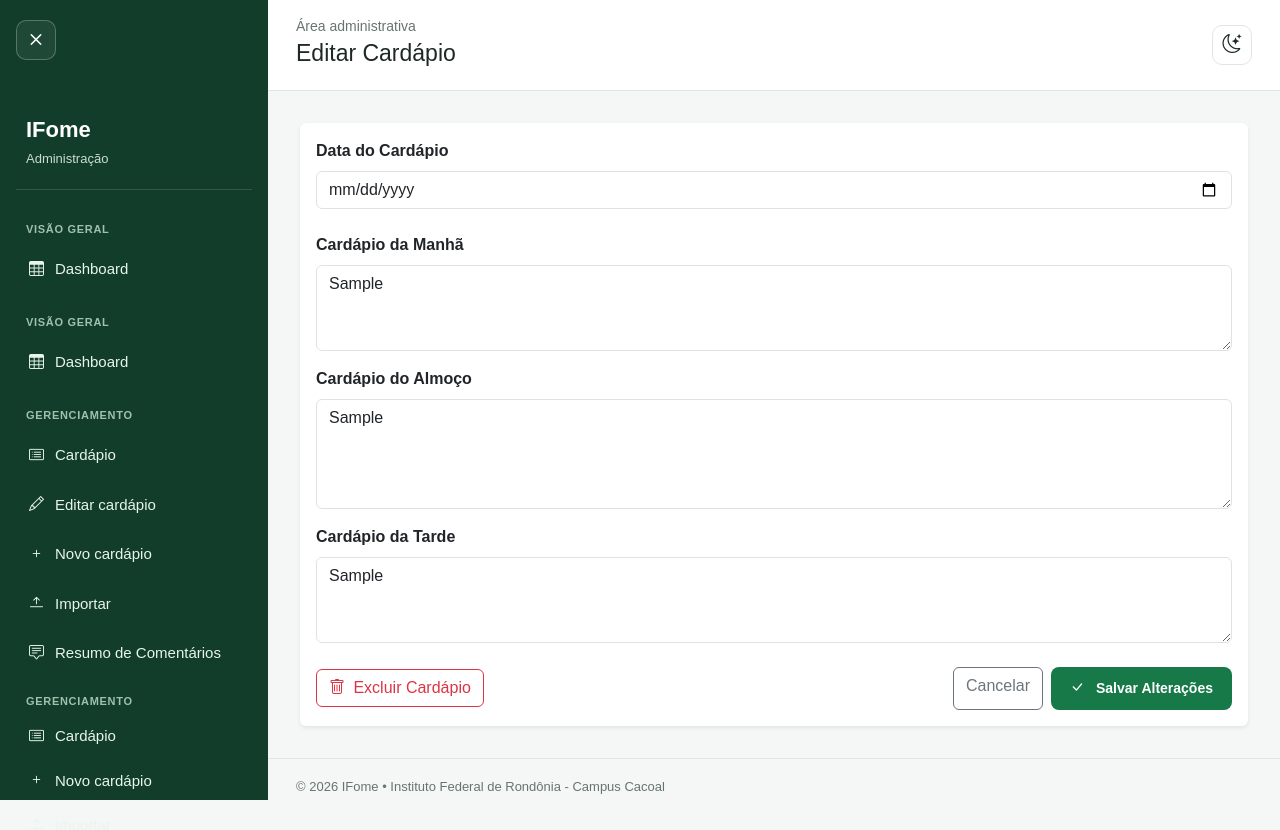
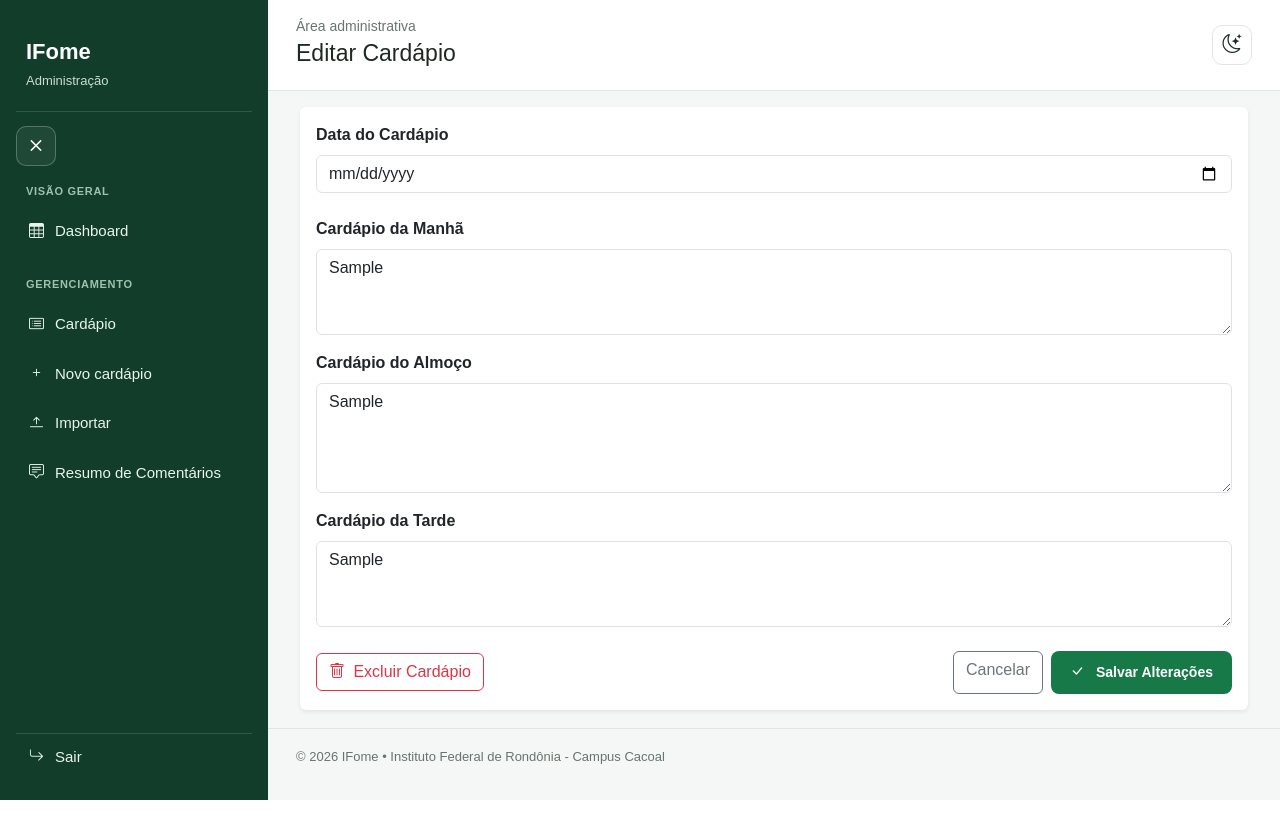
Before and after one commit to jtruazelli/IFome-Django, a Django app: page /administracao/cardapios/1/editar/ in a window 1280 px wide. After the commit the page ends 800 px from the top, so only its background shows below. Run offline with Django 5.2, Linux system fonts and the light colour scheme; tables that the repository leaves empty hold one stand-in row (values such as "Sample post").

Commit message:
atulizar main

```diff
--- a/templates/base_adm.html
+++ b/templates/base_adm.html
@@ -1,72 +1,54 @@
+{% load static %}
 <!DOCTYPE html>
-{% load static %}
 <html lang="pt-br">
 <head>
     <meta charset="UTF-8">
     <meta name="viewport" content="width=device-width, initial-scale=1.0">
-    <!-- <link rel="shortcut icon" href="img/logoIF/logo-if.png" type="image/x-icon"> -->
-    <title>{% block title %} {% endblock %}</title>
+    <title>{% block title %}IFome - Administração{% endblock %}</title>
 
-    <!-- Bootstrap 5.3 CSS via CDN -->
+    <!-- Bootstrap 5.3 CSS -->
     <link href="https://cdn.jsdelivr.net/npm/bootstrap@5.3.3/dist/css/bootstrap.min.css" rel="stylesheet">
-
-    <!-- Bootstrap Icons via CDN -->
+    <!-- Bootstrap Icons -->
     <link rel="stylesheet" href="https://cdn.jsdelivr.net/npm/bootstrap-icons@1.11.3/font/bootstrap-icons.min.css">
 
-    <!-- Meu Css -->
+    <!-- CSS Customizado -->
     <link rel="stylesheet" href="{% static 'css/base/base_adm.css' %}">
     <link rel="stylesheet" href="{% static 'css/base/base.css' %}">
-    <link rel="stylesheet" href="{% static 'css/base/componentes_adm.css' %}">
-
-    {% block extra_css %}
-    {% endblock %}
-
+    {% block extra_css %}{% endblock %}
 </head>
 <body>
-    <div class="app-shell">
+<div class="layout-adm">
     <aside class="sidebar" id="sidebar">
-            <div class="sidebar-topo">
-                <!--  <img src="{% static 'img/logoIF/logo-ifro-cacoal.png' %}" alt="Logo do Instituto Federal de Rondônia campus Cacoal"> -->
-
-                <button id="closeSidebar" class="botao-fechar-menu" type="button" aria-label="Recolher menu lateral" title="Recolher menu"><i class="bi bi-x"></i></button>
-            </div>
-
+        <div class="sidebar-header">
             <div class="nome-sistema">
                 <strong>IFome</strong>
                 <span>Administração</span>
             </div>
+            <button id="closeSidebar" class="botao-fechar-menu" type="button" aria-label="Recolher menu lateral" title="Recolher menu"><i class="bi bi-x"></i></button>
+        </div>
 
         <nav class="menu-lateral">
             <p class="titulo-menu">VISÃO GERAL</p>
-                <a href="{% url 'administracao:dashboard' %}" class="item-menu {% if request.resolver_match.url_name == 'Dashboard' %}ativo{% endif %}" data-section="Dashboard"><i class="bi bi-table"></i><span>Dashboard</span></a>
-    <p class="titulo-menu">VISÃO GERAL</p>
-    <a href="{% url 'dashboard' %}" class="item-menu {% if request.resolver_match.url_name == 'dashboard' %}ativo{% endif %}" data-section="Dashboard">
+            <a href="{% url 'administracao:dashboard' %}" class="item-menu {% if request.resolver_match.url_name == 'dashboard' %}ativo{% endif %}" data-section="Dashboard">
                 <i class="bi bi-table"></i><span>Dashboard</span>
             </a>
 
             <p class="titulo-menu">GERENCIAMENTO</p>
-                <a href="{% url 'administracao:cardapio' %}" class="item-menu {% if request.resolver_match.url_name == 'Cardápio' %}ativo{% endif %}" data-section="Cardápio"><i class="bi bi-card-list"></i><span>Cardápio</span></a>
-                <a href="{% url 'administracao:editar_cardapio' %}" class="item-menu {% if request.resolver_match.url_name == 'Editar Cardápio' %}ativo{% endif %}" data-section="Editar cardápio"><i class="bi bi-pencil"></i><span>Editar cardápio</span></a>
-                <a href="{% url 'administracao:novo_cardapio' %}" class="item-menu {% if request.resolver_match.url_name == 'Novo Cardápio' %}ativo{% endif %}" data-section="Novo cardápio"><i class="bi bi-plus"></i><span>Novo cardápio</span></a>
-                <a href="{% url 'administracao:importar_cardapio' %}" class="item-menu" data-section="Importar"><i class="bi bi-arrow-bar-up"></i><span>Importar</span></a>
-                <a href="{% url 'administracao:resumo_comentarios' %}" class="item-menu {% if request.resolver_match.url_name == 'Resumo de Comentários' %}ativo{% endif %}" data-section="Resumo de Comentários"><i class="bi bi-chat-square-text"></i><span>Resumo de Comentários</span></a>
-            </nav>
-    <p class="titulo-menu">GERENCIAMENTO</p>
-    <a href="{% url 'cardapio' %}" class="item-menu {% if request.resolver_match.url_name == 'cardapio' %}ativo{% endif %}" data-section="Cardápio">
+            <a href="{% url 'administracao:cardapio' %}" class="item-menu {% if request.resolver_match.url_name == 'cardapio' %}ativo{% endif %}" data-section="Cardápio">
                 <i class="bi bi-card-list"></i><span>Cardápio</span>
             </a>
-    <a href="{% url 'novo_cardapio' %}" class="item-menu {% if request.resolver_match.url_name == 'novo_cardapio' %}ativo{% endif %}" data-section="Novo cardápio">
+            <a href="{% url 'administracao:novo_cardapio' %}" class="item-menu {% if request.resolver_match.url_name == 'novo_cardapio' %}ativo{% endif %}" data-section="Novo cardápio">
                 <i class="bi bi-plus"></i><span>Novo cardápio</span>
             </a>
-    <a href="{% url 'importar_cardapio' %}" class="item-menu {% if request.resolver_match.url_name == 'importar_cardapio' %}ativo{% endif %}" data-section="Importar">
+            <a href="{% url 'administracao:importar_cardapio' %}" class="item-menu {% if request.resolver_match.url_name == 'importar_cardapio' %}ativo{% endif %}" data-section="Importar">
                 <i class="bi bi-arrow-bar-up"></i><span>Importar</span>
             </a>
-    <a href="{% url 'resumo_comentarios' %}" class="item-menu {% if request.resolver_match.url_name == 'resumo_comentarios' %}ativo{% endif %}" data-section="Resumo de Comentários">
+            <a href="{% url 'administracao:resumo_comentarios' %}" class="item-menu {% if request.resolver_match.url_name == 'resumo_comentarios' %}ativo{% endif %}" data-section="Resumo de Comentários">
                 <i class="bi bi-chat-square-text"></i><span>Resumo de Comentários</span>
             </a>
         </nav>
 
-            <a href="#" class="botao-sair"><i class="bi bi-arrow-return-right"></i><span>Sair</span></a>
+        <a href="{% url 'logout' %}" class="botao-sair"><i class="bi bi-arrow-return-right"></i><span>Sair</span></a>
     </aside>
 
     <div class="area-principal">
@@ -76,17 +58,15 @@
 
                 <div>
                     <small>Área administrativa</small>
-                        <h1>{% block page_title %}Dashboard{% endblock %}</h1>
+                    <h1>{% block page_title %}{% block titulo_pagina %}Dashboard{% endblock %}{% endblock %}</h1>
                 </div>
             </div>
 
             <button class="botao-tema-admin" id="themeToggle" type="button" aria-label="Alternar modo claro e escuro" title="Modo claro/escuro"><i class="bi bi-moon-stars"></i></button>
         </header>
 
-            <main class="conteudo">
-                <!-- Pra quando tiver coisa p por aí né -->
+        <main class="conteudo py-3">
             {% block content %}
-
             {% endblock %}
         </main>
 
@@ -96,10 +76,8 @@
     </div>
 </div>
 
+<script src="https://cdn.jsdelivr.net/npm/bootstrap@5.3.3/dist/js/bootstrap.bundle.min.js"></script>
 <script src="{% static 'js/base.js' %}"></script>
-
-    {% block extra_js %}
-
-    {% endblock %}
+{% block extra_js %}{% endblock %}
 </body>
 </html>
```
Also changed, not shown: templates/quem_somos.html (+13 -44 lines). Lines whose indentation alone changed are shown as unchanged.
